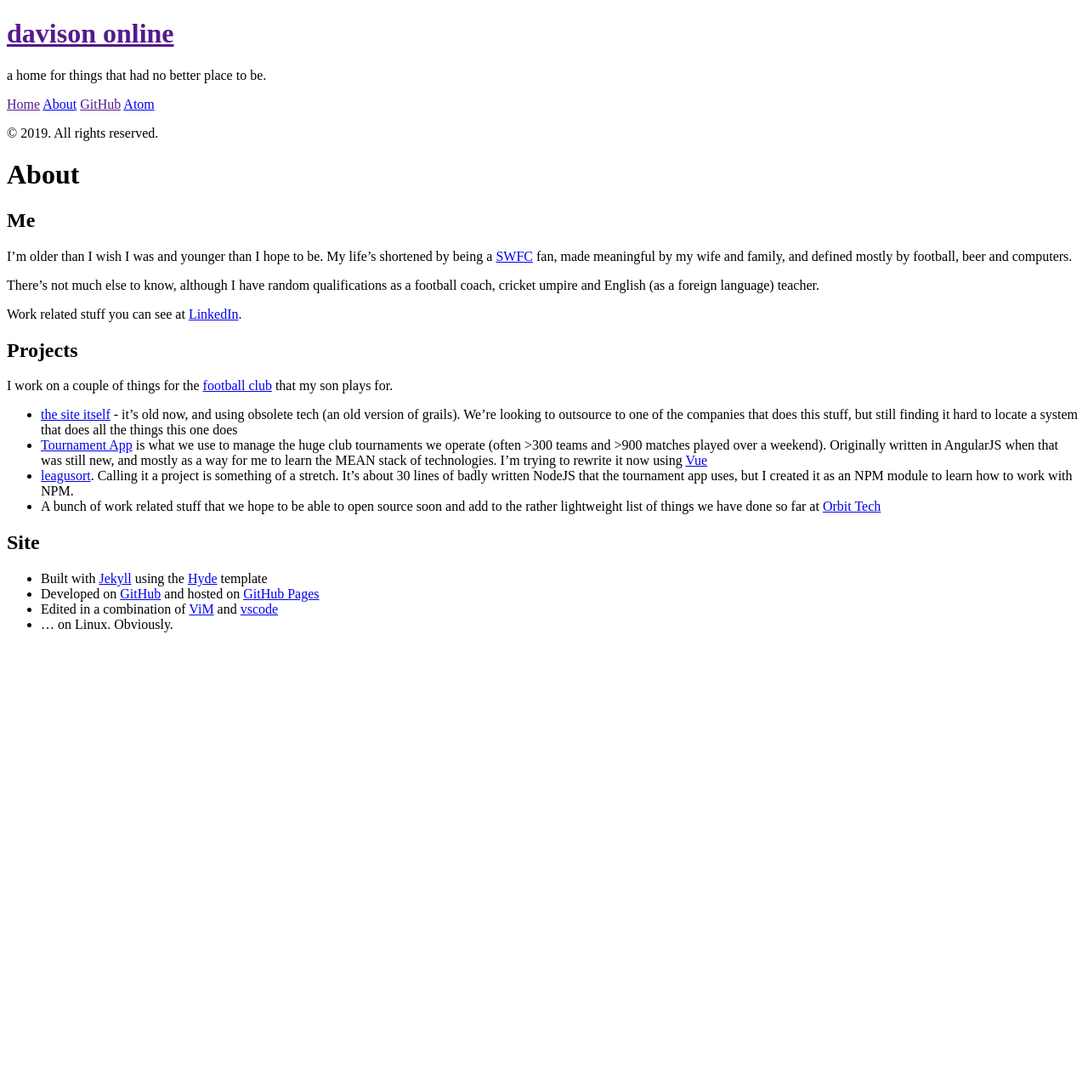
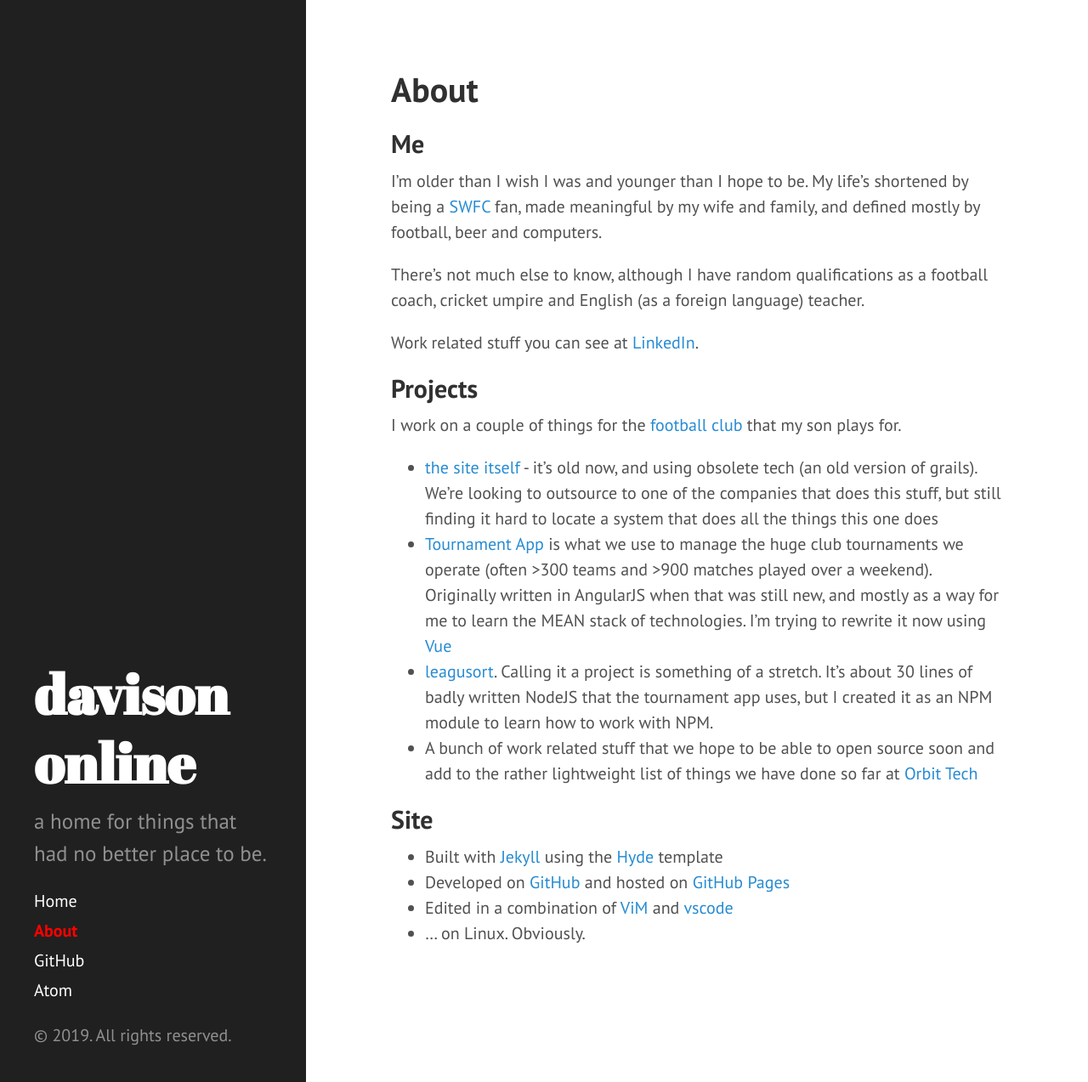
Before and after one commit to davison/davison.github.io, a Jekyll site: the page built from about.md, in a window 1280 px wide and 1273 px high. Shown: the whole window at 85% size. Built offline with Jekyll 4.4.1, drawn with Linux system fonts in a browser that asks for light colours; Markdown is read by kramdown in place of the engine named in the settings.

Commit message:
trying to get basurl not to be ignored on GH

```diff
--- a/_config.yml
+++ b/_config.yml
@@ -4,7 +4,7 @@
 title: davison online
 email: darren@davisononline.org
 description: a home for things that had no better place to be.
-baseurl: /
+baseurl: '/'
 url: ''
 
 # Build settings
--- a/_includes/head.html
+++ b/_includes/head.html
@@ -11,11 +11,11 @@
     {% endif %}
   </title>
 
-  <link rel="stylesheet" href="{{ site.baseurl }}public/css/main.css">
+  <link rel="stylesheet" href="/public/css/main.css">
   <link rel="stylesheet" href="https://fonts.googleapis.com/css?family=PT+Sans:400,400italic,700|Abril+Fatface">
 
-  <link rel="apple-touch-icon-precomposed" sizes="144x144" href="{{ site.baseurl }}public/apple-touch-icon-144-precomposed.png">
-  <link rel="shortcut icon" href="{{ site.baseurl }}public/favicon.ico">
+  <link rel="apple-touch-icon-precomposed" sizes="144x144" href="/public/apple-touch-icon-144-precomposed.png">
+  <link rel="shortcut icon" href="/public/favicon.ico">
 
   <link rel="alternate" type="application/rss+xml" title="RSS" href="/atom.xml">
 </head>
```
